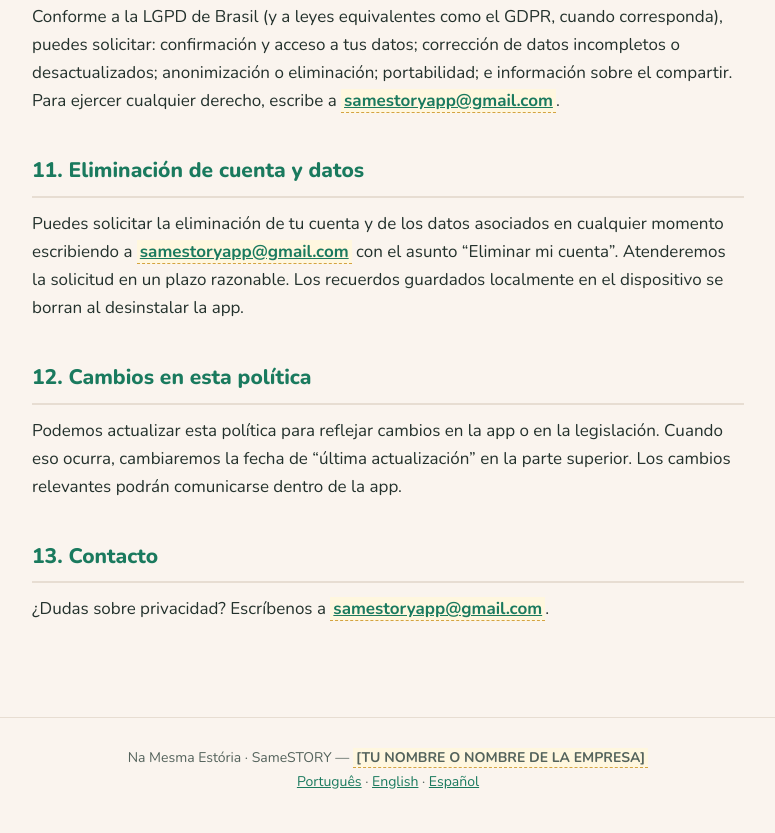
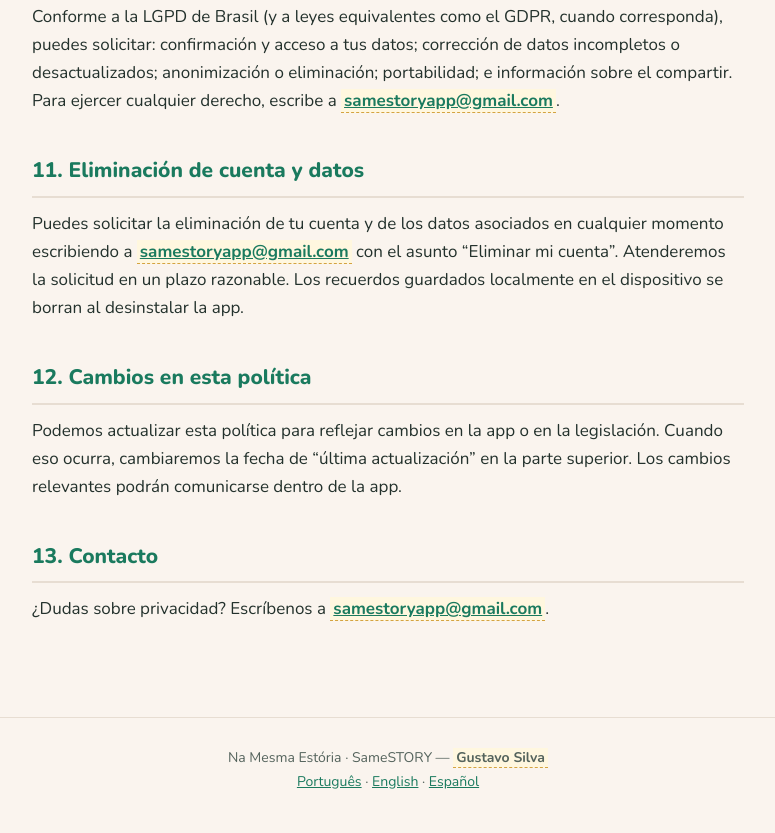
Before and after one commit to xiuaua182/samestoryapp-site, a plain HTML site: page privacidad.html in a window 1280 px wide. Shown: the part 3982-4815 px from the top of the page, without its empty margins (252-1027 px from the left). Drawn offline with nearby package versions, Linux system fonts and the light colour scheme.

```diff
--- a/privacidad.html
+++ b/privacidad.html
@@ -162,7 +162,7 @@
 </main>
 
 <footer>
-  Na Mesma Estória · SameSTORY — <span class="placeholder">[TU NOMBRE O NOMBRE DE LA EMPRESA]</span><br>
+  Na Mesma Estória · SameSTORY — <span class="placeholder">Gustavo Silva</span><br>
   <a href="/privacidade">Português</a> · <a href="/privacy">English</a> · <a href="/privacidad">Español</a>
 </footer>
 
```
Also changed, not shown: privacy.html (+1 -1 lines).
